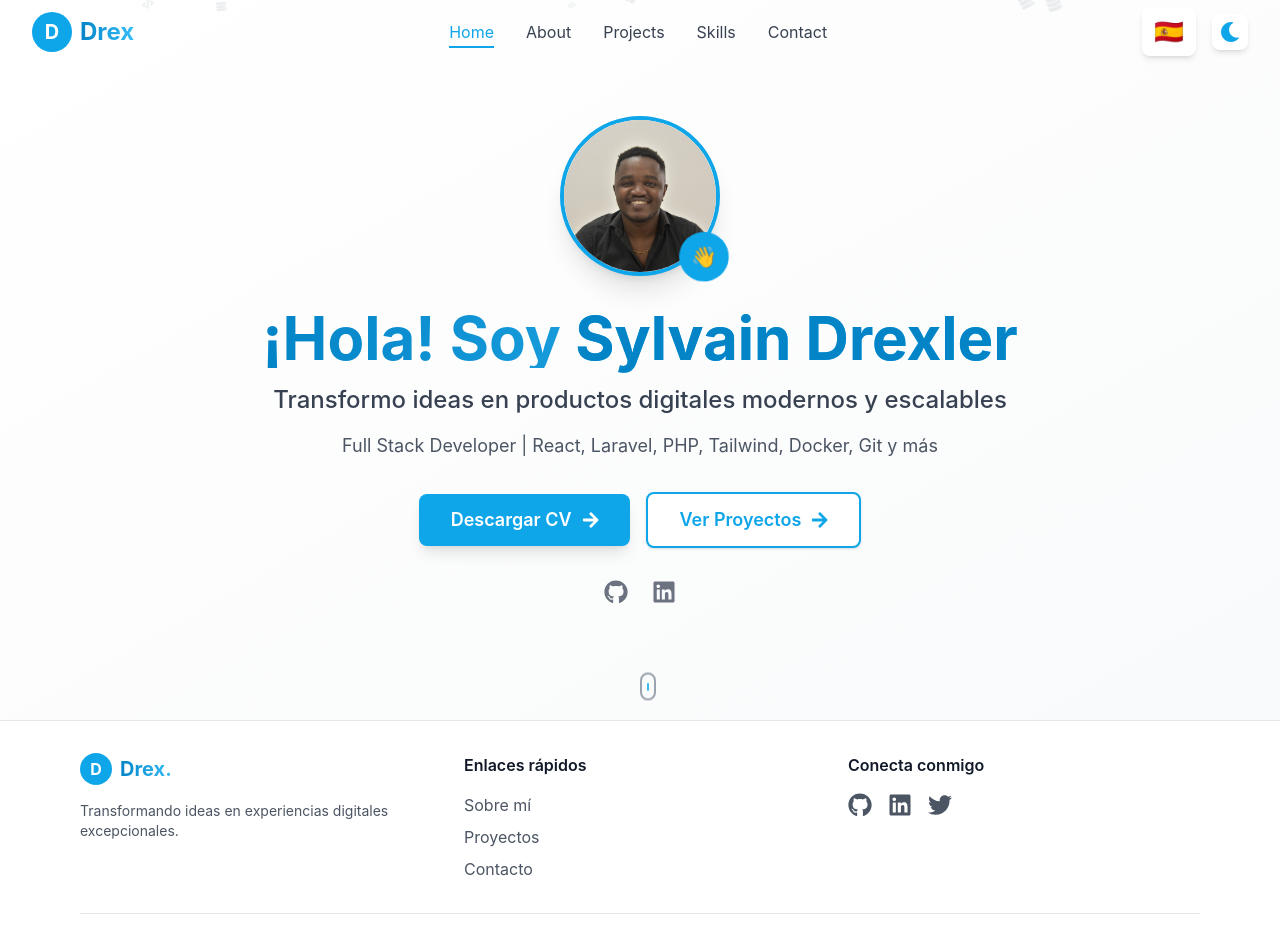
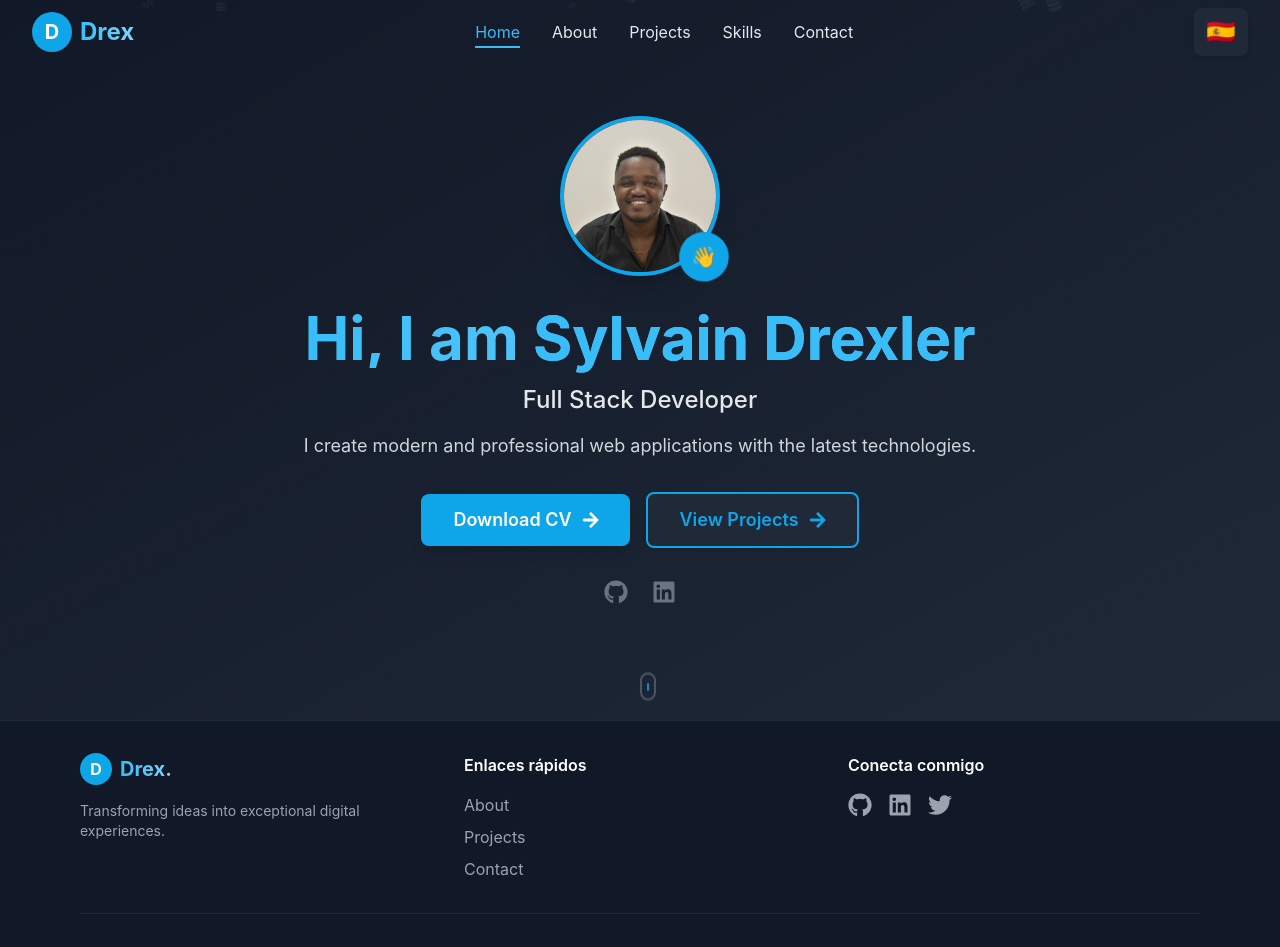
Before and after one commit to drex25/portfolio-react, a React (Vite) app: page / in a window 1280 px wide. Shown: the top 947 px of the page. Built offline with nearby package versions, Linux system fonts and the light colour scheme.

Commit message:
mejoras en landing (#23)
Co-authored-by: Sylvain Drexler Wilvins <tsgroup420@gmail.com>

```diff
--- a/docker-compose.yml
+++ b/docker-compose.yml
@@ -1,5 +1,3 @@
-version: '3.8'
-
 services:
   portfolio:
     container_name: portfolio-react-app
--- a/src/App.tsx
+++ b/src/App.tsx
@@ -1,18 +1,39 @@
-import React from 'react';
-import { Routes, Route } from 'react-router-dom';
+import React, { useState, useEffect } from 'react';
+import { Routes, Route, useLocation } from 'react-router-dom';
+import { useTranslation } from 'react-i18next';
+import Navbar from './components/Navbar';
+import Footer from './components/Footer';
 import Landing from './pages/Landing';
 import About from './pages/About';
 import Projects from './pages/Projects';
 import Skills from './pages/Skills';
 import Contact from './pages/Contact';
-import Footer from './components/Footer';
-import Navbar from './components/Navbar';
+import CustomLoader from './components/CustomLoader';
 
 const App: React.FC = () => {
+  const { i18n } = useTranslation();
+  const location = useLocation();
+  const [loading, setLoading] = useState(false);
+
+  const changeLanguage = (lng: string) => {
+    i18n.changeLanguage(lng);
+  };
+
+  useEffect(() => {
+    setLoading(true);
+    const timeout = setTimeout(() => setLoading(false), 700);
+    return () => clearTimeout(timeout);
+  }, [location]);
+
+  useEffect(() => {
+    document.documentElement.classList.add('dark');
+  }, []);
+
   return (
-    <div className="min-h-screen flex flex-col bg-gray-50 dark:bg-gray-900 text-gray-900 dark:text-gray-100">
-      <Navbar />
-      <main className="flex-grow">
+    <div className="min-h-screen bg-gray-900">
+      {loading && <CustomLoader />}
+      <Navbar onLanguageChange={changeLanguage} />
+      <main>
         <Routes>
           <Route path="/" element={<Landing />} />
           <Route path="/about" element={<About />} />
--- /dev/null
+++ b/src/components/CustomLoader.tsx
@@ -0,0 +1,45 @@
+import { motion } from 'framer-motion';
+
+const loaderVariants = {
+  animate: {
+    rotate: [0, 360],
+    transition: {
+      repeat: Infinity,
+      duration: 1.2,
+      ease: "linear"
+    }
+  }
+};
+
+const pulseVariants = {
+  animate: {
+    scale: [1, 1.15, 1],
+    opacity: [1, 0.7, 1],
+    transition: {
+      repeat: Infinity,
+      duration: 1.2,
+      ease: "easeInOut"
+    }
+  }
+};
+
+const CustomLoader: React.FC = () => (
+  <div className="fixed inset-0 z-[9999] flex items-center justify-center bg-gray-900 bg-opacity-80">
+    <motion.div
+      className="relative flex items-center justify-center"
+      variants={loaderVariants}
+      animate="animate"
+    >
+      <motion.div
+        className="absolute w-20 h-20 rounded-full bg-primary-500/20"
+        variants={pulseVariants}
+        animate="animate"
+      />
+      <div className="w-16 h-16 rounded-full bg-primary-500 flex items-center justify-center text-white text-4xl font-bold shadow-lg border-4 border-primary-300">
+        D
+      </div>
+    </motion.div>
+  </div>
+);
+
+export default CustomLoader;
--- a/src/components/Footer.tsx
+++ b/src/components/Footer.tsx
@@ -1,8 +1,10 @@
 import React from 'react';
 import { FaGithub, FaLinkedin, FaTwitter, FaHeart } from 'react-icons/fa';
 import { motion } from 'framer-motion';
+import { useTranslation } from 'react-i18next';
 
 const Footer: React.FC = () => {
+  const { t } = useTranslation();
   const currentYear = new Date().getFullYear();
 
   const socialLinks = [
@@ -24,7 +26,7 @@ const Footer: React.FC = () => {
   ];
 
   return (
-    <footer className="bg-white dark:bg-gray-900 border-t border-gray-200 dark:border-gray-800">
+    <footer className="bg-gray-900 border-t border-gray-800">
       <div className="max-w-6xl mx-auto px-4 py-8">
         <div className="grid grid-cols-1 md:grid-cols-3 gap-8">
           {/* Brand section */}
@@ -33,32 +35,32 @@ const Footer: React.FC = () => {
               <div className="w-8 h-8 rounded-full bg-primary-500 flex items-center justify-center text-white font-bold">
                 D
               </div>
-              <span className="font-bold text-xl bg-clip-text text-transparent bg-gradient-to-r from-primary-600 to-primary-400 dark:from-primary-400 dark:to-primary-300">
+              <span className="font-bold text-xl bg-clip-text text-transparent bg-gradient-to-r from-primary-400 to-primary-300">
                 Drex.
               </span>
             </div>
-            <p className="text-gray-600 dark:text-gray-400 text-sm">
-              Transformando ideas en experiencias digitales excepcionales.
+            <p className="text-gray-400 text-sm">
+              {t('footer.brandDescription', 'Transformando ideas en experiencias digitales excepcionales.')}
             </p>
           </div>
 
           {/* Quick links */}
           <div className="space-y-4">
-            <h3 className="font-semibold text-gray-900 dark:text-white">Enlaces rápidos</h3>
+            <h3 className="font-semibold text-white">{t('footer.quickLinks', 'Enlaces rápidos')}</h3>
             <ul className="space-y-2">
               <li>
-                <a href="/about" className="text-gray-600 dark:text-gray-400 hover:text-primary-500 dark:hover:text-primary-400 transition-colors">
-                  Sobre mí
+                <a href="/about" className="text-gray-400 hover:text-primary-400 transition-colors">
+                  {t('nav.about', 'Sobre mí')}
                 </a>
               </li>
               <li>
-                <a href="/projects" className="text-gray-600 dark:text-gray-400 hover:text-primary-500 dark:hover:text-primary-400 transition-colors">
-                  Proyectos
+                <a href="/projects" className="text-gray-400 hover:text-primary-400 transition-colors">
+                  {t('nav.projects', 'Proyectos')}
                 </a>
               </li>
               <li>
-                <a href="/contact" className="text-gray-600 dark:text-gray-400 hover:text-primary-500 dark:hover:text-primary-400 transition-colors">
-                  Contacto
+                <a href="/contact" className="text-gray-400 hover:text-primary-400 transition-colors">
+                  {t('nav.contact', 'Contacto')}
                 </a>
               </li>
             </ul>
@@ -66,7 +68,7 @@ const Footer: React.FC = () => {
 
           {/* Social links */}
           <div className="space-y-4">
-            <h3 className="font-semibold text-gray-900 dark:text-white">Conecta conmigo</h3>
+            <h3 className="font-semibold text-white">{t('footer.connect', 'Conecta conmigo')}</h3>
             <div className="flex space-x-4">
               {socialLinks.map((social) => (
                 <motion.a
@@ -74,9 +76,10 @@ const Footer: React.FC = () => {
                   href={social.url}
                   target="_blank"
                   rel="noopener noreferrer"
-                  className="text-gray-600 dark:text-gray-400 hover:text-primary-500 dark:hover:text-primary-400 transition-colors"
+                  className="text-gray-400 hover:text-primary-400 transition-colors"
                   whileHover={{ scale: 1.1 }}
                   whileTap={{ scale: 0.95 }}
+                  aria-label={social.name}
                 >
                   <social.icon className="w-6 h-6" />
                 </motion.a>
@@ -86,15 +89,15 @@ const Footer: React.FC = () => {
         </div>
 
         {/* Copyright */}
-        <div className="mt-8 pt-8 border-t border-gray-200 dark:border-gray-800">
+        <div className="mt-8 pt-8 border-t border-gray-800">
           <div className="flex flex-col md:flex-row justify-between items-center space-y-4 md:space-y-0">
-            <p className="text-gray-600 dark:text-gray-400 text-sm">
-              &copy; {currentYear} Drex Wilvins. Todos los derechos reservados.
+            <p className="text-gray-400 text-sm">
+              &copy; {currentYear} Drex Wilvins. {t('footer.rights', 'Todos los derechos reservados.')}
             </p>
-            <p className="text-gray-600 dark:text-gray-400 text-sm flex items-center space-x-1">
-              <span>Hecho con</span>
+            <p className="text-gray-400 text-sm flex items-center space-x-1">
+              <span>{t('footer.madeWith', 'Hecho con')}</span>
               <FaHeart className="text-primary-500 animate-pulse" />
-              <span>en React</span>
+              <span>{t('footer.by', 'en React')}</span>
             </p>
           </div>
         </div>
--- a/src/components/Navbar.tsx
+++ b/src/components/Navbar.tsx
@@ -1,7 +1,7 @@
 import React, { useState, useEffect } from 'react';
 import { Link, useLocation } from 'react-router-dom';
 import { motion, AnimatePresence } from 'framer-motion';
-import { FaMoon, FaSun, FaBars, FaTimes } from 'react-icons/fa';
+import { FaBars, FaTimes } from 'react-icons/fa';
 import { useTranslation } from 'react-i18next';
 
 interface Language {
@@ -32,12 +32,12 @@ const pageTitles: Record<string, string> = {
   '/contact': 'Contacto - Sylvain Drexler',
 };
 
-const Navbar: React.FC = () => {
+interface NavbarProps {
+  onLanguageChange: (lng: string) => void;
+}
+
+const Navbar: React.FC<NavbarProps> = ({ onLanguageChange }) => {
   const { t, i18n } = useTranslation();
-  const [isDarkMode, setIsDarkMode] = useState(() => {
-    const savedMode = localStorage.getItem('darkMode');
-    return savedMode ? JSON.parse(savedMode) : false;
-  });
   const [isScrolled, setIsScrolled] = useState(false);
   const [isMobileMenuOpen, setIsMobileMenuOpen] = useState(false);
   const [isLanguageMenuOpen, setIsLanguageMenuOpen] = useState(false);
@@ -60,15 +60,6 @@ const Navbar: React.FC = () => {
     window.addEventListener('scroll', handleScroll);
     return () => window.removeEventListener('scroll', handleScroll);
   }, []);
-
-  useEffect(() => {
-    document.documentElement.classList.toggle('dark', isDarkMode);
-    localStorage.setItem('darkMode', JSON.stringify(isDarkMode));
-  }, [isDarkMode]);
-
-  const toggleDarkMode = () => {
-    setIsDarkMode(!isDarkMode);
-  };
 
   const changeLanguage = (langCode: string) => {
     i18n.changeLanguage(langCode);
@@ -115,7 +106,7 @@ const Navbar: React.FC = () => {
       variants={navVariants}
       className={`fixed top-0 left-0 right-0 z-50 transition-all duration-300 ${
         isScrolled
-          ? 'bg-white/80 dark:bg-gray-900/80 backdrop-blur-lg shadow-lg'
+          ? 'bg-gray-900/80 backdrop-blur-lg shadow-lg'
           : 'bg-transparent'
       }`}
     >
@@ -131,7 +122,7 @@ const Navbar: React.FC = () => {
               D
             </motion.div>
             <motion.span
-              className="text-2xl font-bold bg-clip-text text-transparent bg-gradient-to-r from-primary-600 to-primary-400 dark:from-primary-400 dark:to-primary-300"
+              className="text-2xl font-bold bg-clip-text text-transparent bg-gradient-to-r from-primary-400 to-primary-300"
               whileHover={{ scale: 1.05 }}
             >
               Drex
@@ -144,15 +135,15 @@ const Navbar: React.FC = () => {
               <Link
                 key={link.path}
                 to={link.path}
-                className={`relative text-gray-700 dark:text-gray-200 hover:text-primary-500 dark:hover:text-primary-400 transition-colors duration-300 ${
-                  location.pathname === link.path ? 'text-primary-500 dark:text-primary-400' : ''
+                className={`relative text-gray-200 hover:text-primary-400 transition-colors duration-300 ${
+                  location.pathname === link.path ? 'text-primary-400' : ''
                 }`}
               >
                 {t(link.label)}
                 {location.pathname === link.path && (
                   <motion.div
                     layoutId="activeLink"
-                    className="absolute -bottom-1 left-0 right-0 h-0.5 bg-primary-500 dark:bg-primary-400"
+                    className="absolute -bottom-1 left-0 right-0 h-0.5 bg-primary-400"
                     initial={{ opacity: 0 }}
                     animate={{ opacity: 1 }}
                     transition={{ duration: 0.2 }}
@@ -168,7 +159,7 @@ const Navbar: React.FC = () => {
             <div className="relative">
               <motion.button
                 onClick={() => setIsLanguageMenuOpen(!isLanguageMenuOpen)}
-                className="flex items-center justify-center px-3 py-2 rounded-lg bg-white dark:bg-gray-800 shadow-md hover:shadow-lg transition-all duration-300"
+                className="flex items-center justify-center px-3 py-2 rounded-lg bg-gray-800 shadow-md hover:shadow-lg transition-all duration-300"
                 whileHover={{ scale: 1.05 }}
                 whileTap={{ scale: 0.95 }}
               >
@@ -182,20 +173,20 @@ const Navbar: React.FC = () => {
                     animate={{ opacity: 1, y: 0, scale: 1 }}
                     exit={{ opacity: 0, y: 10, scale: 0.95 }}
                     transition={{ duration: 0.2 }}
-                    className="absolute right-0 mt-2 w-48 rounded-lg bg-white dark:bg-gray-800 shadow-xl overflow-hidden"
+                    className="absolute right-0 mt-2 w-48 rounded-lg bg-gray-800 shadow-xl overflow-hidden"
                   >
                     {languages.map((lang) => (
                       <motion.button
                         key={lang.code}
                         onClick={() => changeLanguage(lang.code)}
-                        className={`w-full flex items-center space-x-3 px-4 py-3 text-left hover:bg-gray-100 dark:hover:bg-gray-700 transition-colors duration-200 ${
-                          i18n.language === lang.code ? 'bg-primary-50 dark:bg-primary-900/20' : ''
+                        className={`w-full flex items-center space-x-3 px-4 py-3 text-left hover:bg-gray-700 transition-colors duration-200 ${
+                          i18n.language === lang.code ? 'bg-primary-900/20' : ''
                         }`}
                         whileHover={{ x: 5 }}
                         whileTap={{ scale: 0.98 }}
                       >
                         <span className="text-2xl">{lang.flag}</span>
-                        <span className="text-gray-700 dark:text-gray-200">{lang.name}</span>
+                        <span className="text-gray-200">{lang.name}</span>
                         {i18n.language === lang.code && (
                           <motion.div
                             layoutId="activeLanguage"
@@ -209,26 +200,12 @@ const Navbar: React.FC = () => {
               </AnimatePresence>
             </div>
 
-            {/* Dark Mode Toggle */}
-            <motion.button
-              onClick={toggleDarkMode}
-              className="p-2 rounded-lg bg-white dark:bg-gray-800 shadow-md hover:shadow-lg transition-all duration-300"
-              whileHover={{ scale: 1.1, rotate: 15 }}
-              whileTap={{ scale: 0.9 }}
-            >
-              {isDarkMode ? (
-                <FaSun className="text-yellow-500 text-xl" />
-              ) : (
-                <FaMoon className="text-primary-500 text-xl" />
-              )}
-            </motion.button>
-
             {/* Mobile Menu Button */}
             <motion.button
               whileHover={{ scale: 1.1 }}
               whileTap={{ scale: 0.9 }}
               onClick={() => setIsMobileMenuOpen(!isMobileMenuOpen)}
-              className="md:hidden p-2 rounded-lg bg-white dark:bg-gray-800 shadow-md hover:shadow-lg transition-all duration-300"
+              className="md:hidden p-2 rounded-lg bg-gray-800 shadow-md hover:shadow-lg transition-all duration-300"
             >
               {isMobileMenuOpen ? (
                 <FaTimes className="text-primary-500 text-xl" />
@@ -248,9 +225,9 @@ const Navbar: React.FC = () => {
             animate="open"
             exit="closed"
             variants={menuVariants}
-            className="md:hidden fixed top-16 right-0 w-64 h-[calc(100vh-4rem)] bg-white dark:bg-gray-900 shadow-lg"
+            className="md:hidden fixed top-16 right-0 w-64 h-[calc(100vh-4rem)] bg-gray-900 shadow-lg"
           >
-            <div className="flex flex-col p-4 space-y-4">
+            <div className="p-4 space-y-2">
               {navLinks.map((link) => (
                 <Link
                   key={link.path}
@@ -258,8 +235,8 @@ const Navbar: React.FC = () => {
                   onClick={() => setIsMobileMenuOpen(false)}
                   className={`relative group px-4 py-2 rounded-lg ${
                     location.pathname === link.path
-                      ? 'bg-primary-50 dark:bg-primary-900/20 text-primary-500'
-                      : 'text-gray-700 dark:text-gray-300 hover:bg-gray-100 dark:hover:bg-gray-800'
+                      ? 'bg-primary-900/20 text-primary-400'
+                      : 'text-gray-300 hover:bg-gray-800'
                   }`}
                 >
                   {t(link.label)}
--- a/src/i18n/config.ts
+++ b/src/i18n/config.ts
@@ -2,28 +2,30 @@ import i18n from 'i18next';
 import { initReactI18next } from 'react-i18next';
 import LanguageDetector from 'i18next-browser-languagedetector';
 
-import enTranslations from './locales/en';
-import esTranslations from './locales/es';
-import frTranslations from './locales/fr';
+// Import translations
+import es from './locales/es';
+import en from './locales/en';
+import fr from './locales/fr';
+
+const resources = {
+  es: { translation: es },
+  en: { translation: en },
+  fr: { translation: fr }
+};
 
 i18n
   .use(LanguageDetector)
   .use(initReactI18next)
   .init({
-    resources: {
-      en: {
-        translation: enTranslations
-      },
-      es: {
-        translation: esTranslations
-      },
-      fr: {
-        translation: frTranslations
-      }
-    },
+    resources,
     fallbackLng: 'es',
+    debug: process.env.NODE_ENV === 'development',
     interpolation: {
       escapeValue: false
+    },
+    detection: {
+      order: ['localStorage', 'navigator'],
+      caches: ['localStorage']
     }
   });
 
--- a/src/i18n/locales/en.ts
+++ b/src/i18n/locales/en.ts
@@ -57,6 +57,7 @@ export default {
   footer: {
     rights: 'All rights reserved',
     madeWith: 'Made with',
-    by: 'by'
+    by: 'by',
+    brandDescription: 'Transforming ideas into exceptional digital experiences.'
   }
 };
--- a/src/pages/Landing.tsx
+++ b/src/pages/Landing.tsx
@@ -1,6 +1,7 @@
 import React, { useEffect, useState } from 'react';
 import { motion, useScroll, useTransform, useSpring } from 'framer-motion';
 import { FaGithub, FaLinkedin, FaArrowRight, FaCode, FaServer, FaDatabase } from 'react-icons/fa';
+import { useTranslation } from 'react-i18next';
 
 // Constants
 const ANIMATION_CONFIG = {
@@ -131,7 +132,9 @@ const ProfileSection: React.FC<{
   </motion.div>
 );
 
-const ActionButtons: React.FC = () => (
+const ActionButtons: React.FC = () => {
+  const { t } = useTranslation();
+  return (
     <motion.div
       custom={3}
       variants={textVariants}
@@ -146,7 +149,7 @@ const ActionButtons: React.FC = () => (
         className="group px-8 py-3 bg-primary-500 text-white rounded-lg shadow-lg hover:bg-primary-600 transition-all duration-300 font-semibold text-lg flex items-center gap-2 relative overflow-hidden"
         whileHover={{ scale: 1.05 }}
         whileTap={{ scale: 0.95 }}
-      aria-label="Descargar CV"
+        aria-label={t('home.downloadCV')}
       >
         <motion.span
           className="absolute inset-0 bg-white/20"
@@ -154,7 +157,7 @@ const ActionButtons: React.FC = () => (
           whileHover={{ x: "100%" }}
           transition={{ duration: 0.5 }}
         />
-      Descargar CV
+        {t('home.downloadCV')}
         <motion.div
           animate={{ x: [0, 5, 0] }}
           transition={{ duration: 1.5, repeat: Infinity }}
@@ -162,12 +165,13 @@ const ActionButtons: React.FC = () => (
           <FaArrowRight className="group-hover:translate-x-1 transition-transform" aria-hidden="true" />
         </motion.div>
       </motion.a>
+
       <motion.a
         href="/projects"
         className="group px-8 py-3 bg-white dark:bg-gray-800 text-primary-500 border-2 border-primary-500 rounded-lg shadow hover:bg-primary-50 dark:hover:bg-primary-900/20 transition-all duration-300 font-semibold text-lg flex items-center gap-2 relative overflow-hidden"
         whileHover={{ scale: 1.05 }}
         whileTap={{ scale: 0.95 }}
-      aria-label="Ver proyectos"
+        aria-label={t('home.viewProjects')}
       >
         <motion.span
           className="absolute inset-0 bg-primary-500/10"
@@ -175,7 +179,7 @@ const ActionButtons: React.FC = () => (
           whileHover={{ x: "100%" }}
           transition={{ duration: 0.5 }}
         />
-      Ver Proyectos
+        {t('home.viewProjects')}
         <motion.div
           animate={{ x: [0, 5, 0] }}
           transition={{ duration: 1.5, repeat: Infinity }}
@@ -185,6 +189,7 @@ const ActionButtons: React.FC = () => (
       </motion.a>
     </motion.div>
   );
+};
 
 const SocialLinks: React.FC = () => (
   <motion.div
@@ -232,6 +237,7 @@ const textVariants = {
 };
 
 const Landing: React.FC = () => {
+  const { t } = useTranslation();
   const { scrollY } = useScroll();
   const [mousePosition, setMousePosition] = useState<MousePosition>({ x: 0, y: 0 });
   const [isHovering, setIsHovering] = useState(false);
@@ -295,7 +301,7 @@ const Landing: React.FC = () => {
           initial="hidden"
           animate="visible"
         >
-          ¡Hola! Soy <span className="text-primary-600 dark:text-primary-400">Sylvain Drexler</span>
+          {t('home.greeting')} <span className="text-primary-600 dark:text-primary-400">Sylvain Drexler</span>
         </motion.h1>
 
         <motion.p
@@ -305,7 +311,7 @@ const Landing: React.FC = () => {
           animate="visible"
           className="text-xl md:text-2xl mb-4 text-gray-700 dark:text-gray-200 font-medium"
         >
-          Transformo ideas en productos digitales modernos y escalables
+          {t('home.role')}
         </motion.p>
 
         <motion.p
@@ -315,7 +321,7 @@ const Landing: React.FC = () => {
           animate="visible"
           className="text-lg text-gray-600 dark:text-gray-300 mb-8"
         >
-          Full Stack Developer | React, Laravel, PHP, Tailwind, Docker, Git y más
+          {t('home.description')}
         </motion.p>
 
         <ActionButtons />
```
Lines whose indentation alone changed are shown as unchanged.
